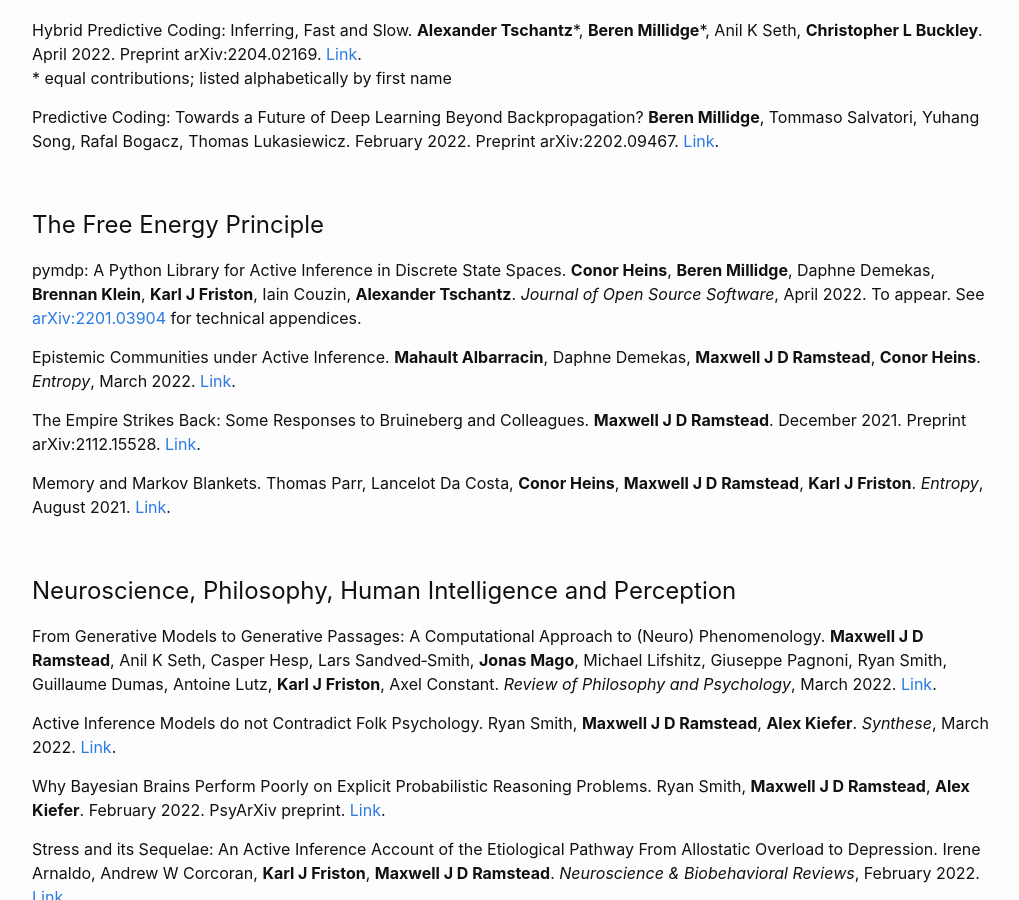
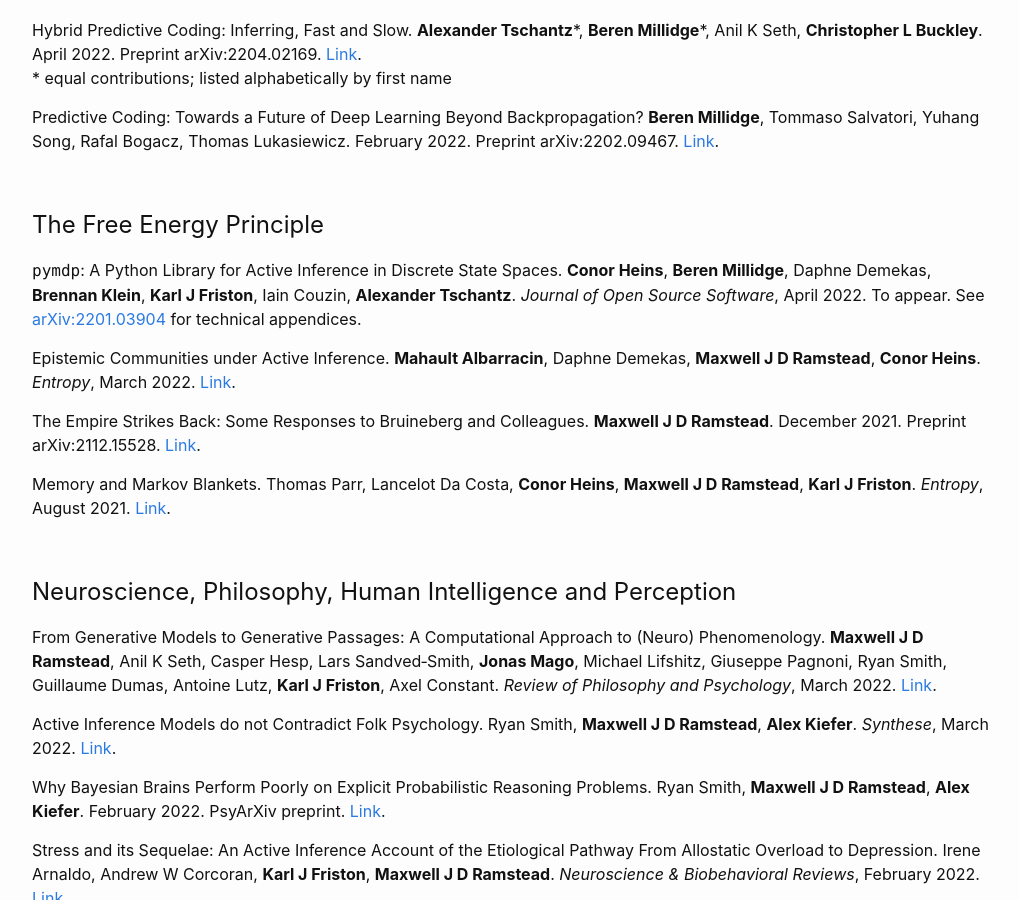
Before and after one commit to DARSakthi/DARSakthi.github.io, a Jekyll site: the page built from verses-lab.markdown, in a window 1280 px wide and 900 px high, scrolled down 1631 px. Shown: the whole window, without its empty margins (126-1145 px from the left). Built offline with Jekyll 4.4.1, drawn with Linux system fonts in a browser that asks for light colours; part of the change alters nothing that is shown.

Commit message:
Font for pymdp

```diff
--- a/verses-lab.markdown
+++ b/verses-lab.markdown
@@ -81,7 +81,7 @@ Predictive Coding: Towards a Future of Deep Learning Beyond Backpropagation? **B
 <a name="fep"></a>
 # The Free Energy Principle
 
-pymdp: A Python Library for Active Inference in Discrete State Spaces. **Conor Heins**, **Beren Millidge**, Daphne Demekas, **Brennan Klein**, **Karl J Friston**, Iain Couzin, **Alexander Tschantz**. _Journal of Open Source Software_, April 2022. To appear. See [arXiv:2201.03904](https://arxiv.org/abs/2201.03904) for technical appendices.
+<span style="font-family:Consolas">pymdp</span>: A Python Library for Active Inference in Discrete State Spaces. **Conor Heins**, **Beren Millidge**, Daphne Demekas, **Brennan Klein**, **Karl J Friston**, Iain Couzin, **Alexander Tschantz**. _Journal of Open Source Software_, April 2022. To appear. See [arXiv:2201.03904](https://arxiv.org/abs/2201.03904) for technical appendices.
 
 Epistemic Communities under Active Inference. **Mahault Albarracin**, Daphne Demekas, **Maxwell J D Ramstead**, **Conor Heins**. _Entropy_, March 2022. [Link](https://www.mdpi.com/1099-4300/24/4/476/htm).
 
```
